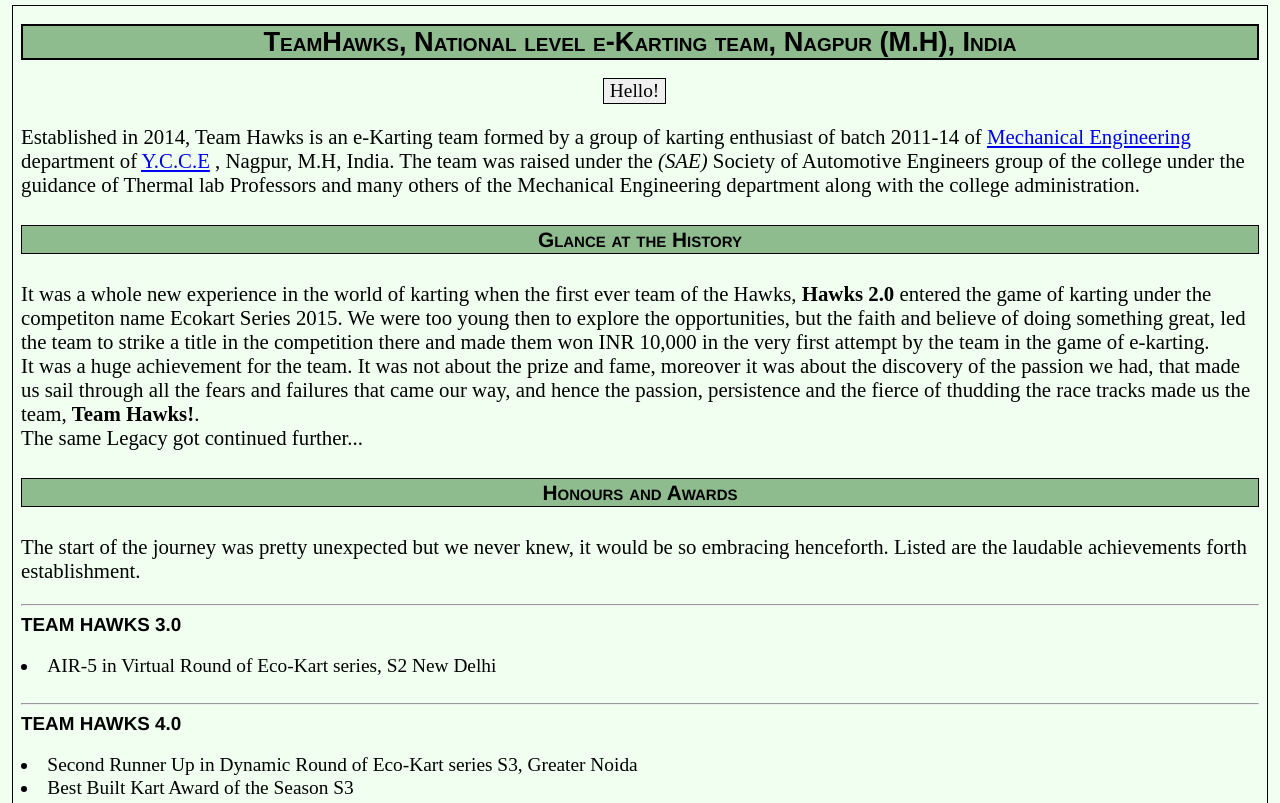
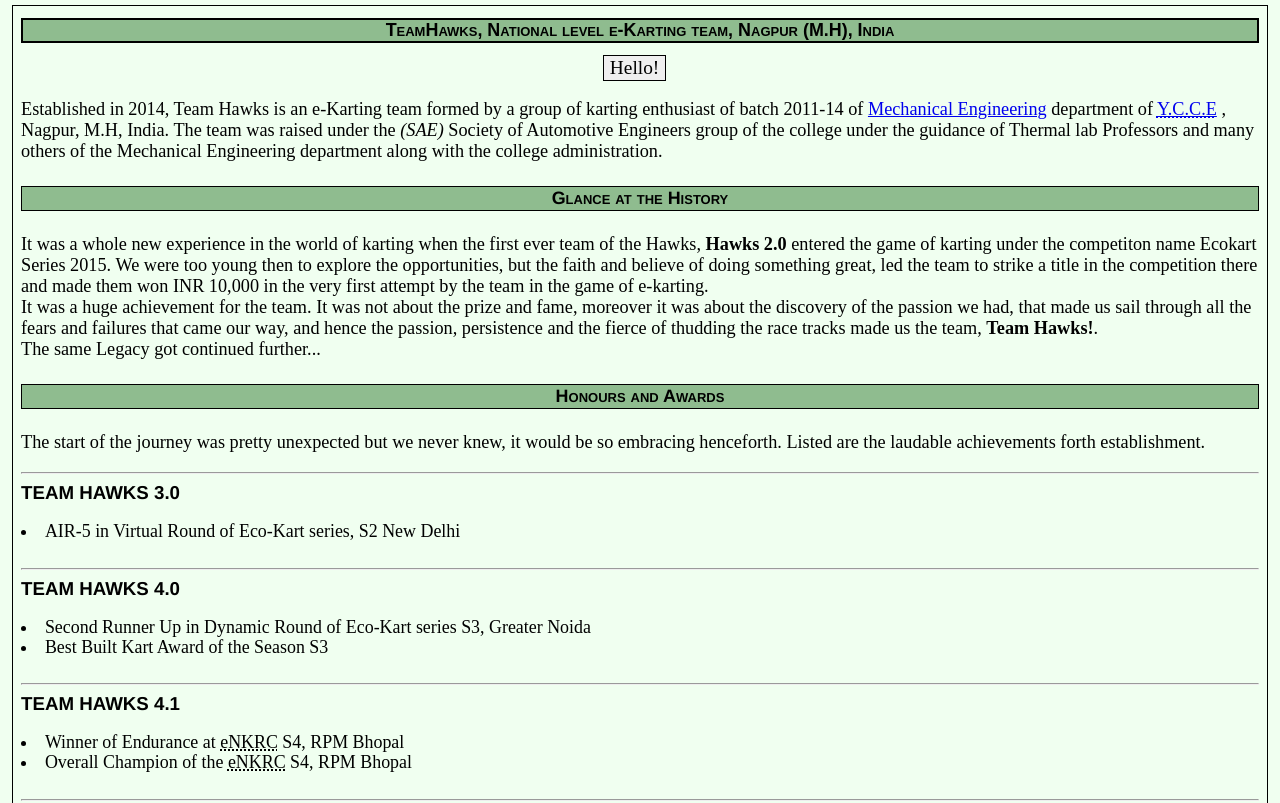
Before and after one commit to procastinatorpro/teamHawks, a plain HTML site: page index.html in a window 1280 px wide. Shown: the top 803 px of the page. Drawn offline with Linux system fonts and the light colour scheme.

Commit message:
Update hawks.css

```diff
--- a/hawks.css
+++ b/hawks.css
@@ -10,8 +10,8 @@
 
 li{
 	font-family:Times new Roman;
-	font-size:121%;
-	line-height:121%;
+	font-size:112%;
+	line-height:111%;
 
 
 }
@@ -19,7 +19,7 @@
 font-family:Arial;
 font-style:normal;
 font-variant:small-caps;
-font-size:170%;
+font-size:112%;
 background-color:darkseagreen;
 text-align:center;
 background-position:center;
@@ -29,8 +29,8 @@
 font-variant:small-caps;
 	font-family:helvetica;
 	background:darkseagreen;
-	font-size:130%;
-	line-height:112%;
+	font-size:112%;
+	line-height:102%;
 	text-align:center;
 	background-position:center;
 	display:block;
@@ -42,20 +42,20 @@
 
 p{
 	font-family:Times New Roman, Times;
-	font-size:130%;
-	text-height:121%;
+	font-size:114%;
+	text-height:107%;
 	white-space:normal;
 }
 em{
 	display:none;
 	font-family:Times New Roman, Times;
-	font-size:130%;
+	font-size:115%;
 	margin-left:46%;
 	margin-right:21%;
 }
 b{
 	font-family:Helvetica;
-	font-size:118%;
+	font-size:117%;
 	text-transform:Uppercase;
 }
 figure{
```
